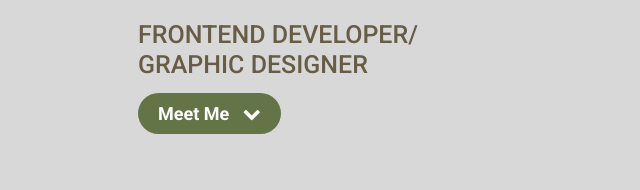
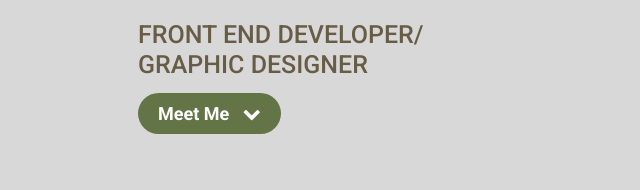
Before and after one commit to VivMe3/myPortfolio, a plain HTML site: page index.html in a window 1280 px wide. Shown: the part 375-565 px from the top of the page, 5-645 px from the left. Drawn offline with nearby package versions, Linux system fonts and the light colour scheme.

Commit message:
Spell check

```diff
--- a/index.html
+++ b/index.html
@@ -50,7 +50,7 @@
         </div>
         <div class="col-12 col-sm-12 col-md-8 shrink">
           <h1>VIVIAN DO</h1>
-          <h3> FRONTEND DEVELOPER/<br>GRAPHIC DESIGNER</h3>
+          <h3> FRONT END DEVELOPER/<br>GRAPHIC DESIGNER</h3>
           <a class="button" href="#About">Meet Me &nbsp <i class="fa fa-chevron-down"></i></a>
         </div>
         <div class="col-12 col-sm-12 col-md-4 d-none d-md-block shrink">
```
